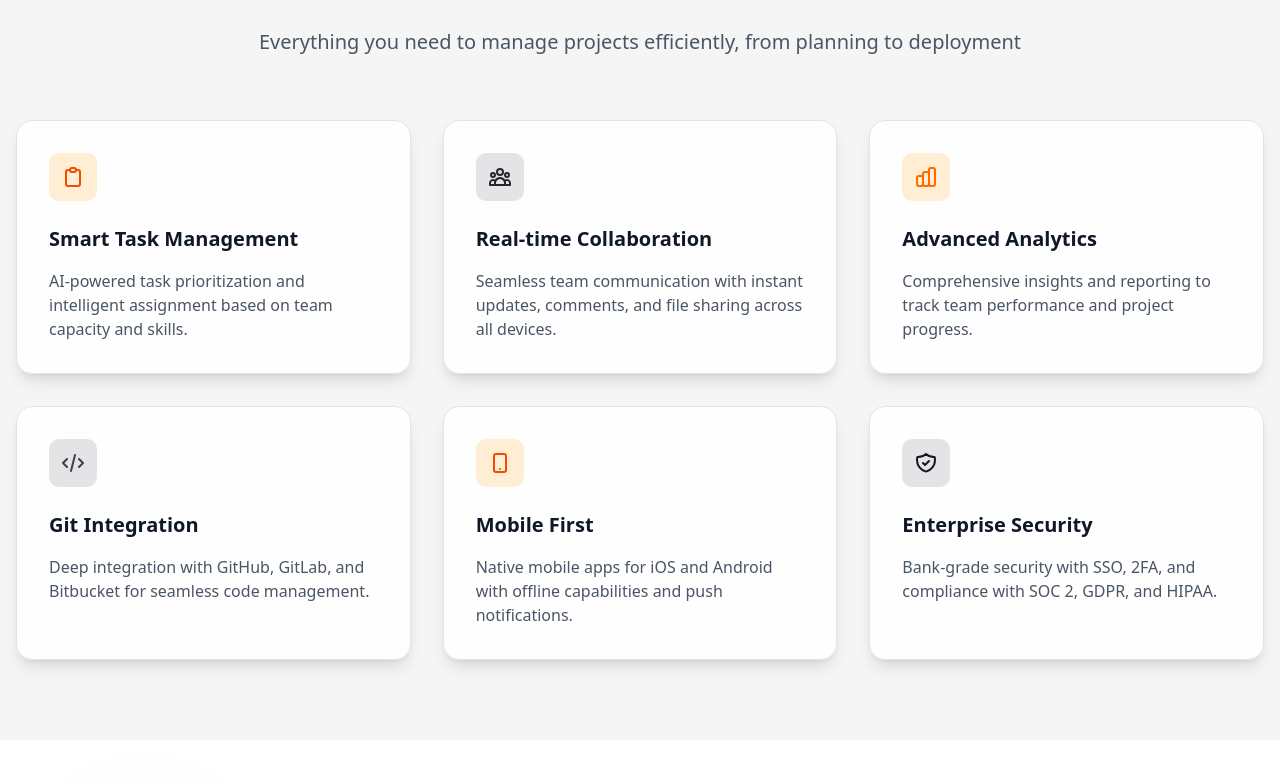
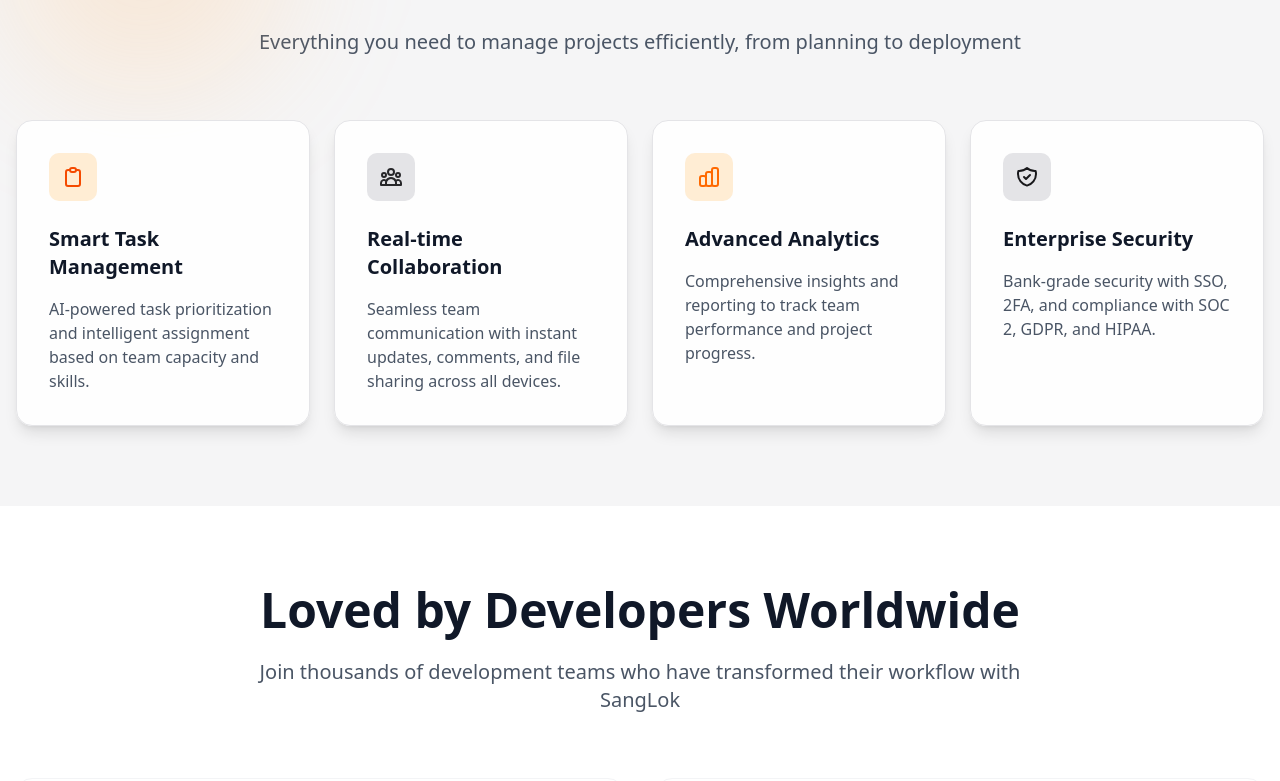
Before and after one commit to Amansingh0807/sanglok, a Next.js app: page / in a window 1280 px wide. Shown: the part 1059-1840 px from the top of the page. Built offline with nearby package versions, Linux system fonts and the light colour scheme.

Commit message:
feat(home): simplify landing flow and trim feature density

```diff
--- a/app/page.tsx
+++ b/app/page.tsx
@@ -4,11 +4,7 @@ import Navbar from '@/components/Navbar/Navbar';
 import Footer from '@/components/Footer/Footer';
 import HeroSection from '@/components/Home/HeroSection';
 import FeaturesSection from '@/components/Home/FeaturesSection';
-import HowItWorksSection from '@/components/Home/HowItWorksSection';
 import TestimonialsSection from '@/components/Home/TestimonialsSection';
-import IntegrationsSection from '@/components/Home/IntegrationsSection';
-import PricingSection from '@/components/Home/PricingSection';
-import FAQSection from '@/components/Home/FAQSection';
 import CTASection from '@/components/Home/CTASection';
 import { TextScroll } from '@/components/ui/text-scroll';
 
@@ -22,11 +18,7 @@ export default function Home() {
         className="text-zinc-900 dark:text-zinc-100 bg-gradient-to-r from-zinc-950 via-orange-500 to-zinc-900 bg-clip-text text-transparent"
       />
       <FeaturesSection />
-      <HowItWorksSection />
       <TestimonialsSection />
-      <IntegrationsSection />
-      <PricingSection />
-      <FAQSection />
       <CTASection />
       <Footer />
     </div>
--- a/components/Home/FeaturesSection.tsx
+++ b/components/Home/FeaturesSection.tsx
@@ -33,26 +33,6 @@ const FeaturesSection: React.FC = () => {
       bgColor: "bg-orange-100 dark:bg-orange-900/30"
     },
     {
-      title: "Git Integration",
-      description: "Deep integration with GitHub, GitLab, and Bitbucket for seamless code management.",
-      icon: (
-        <svg className="w-6 h-6 text-zinc-700 dark:text-zinc-300" fill="none" stroke="currentColor" viewBox="0 0 24 24">
-          <path strokeLinecap="round" strokeLinejoin="round" strokeWidth={2} d="M10 20l4-16m4 4l4 4-4 4M6 16l-4-4 4-4" />
-        </svg>
-      ),
-      bgColor: "bg-zinc-200 dark:bg-zinc-800"
-    },
-    {
-      title: "Mobile First",
-      description: "Native mobile apps for iOS and Android with offline capabilities and push notifications.",
-      icon: (
-        <svg className="w-6 h-6 text-orange-600 dark:text-orange-400" fill="none" stroke="currentColor" viewBox="0 0 24 24">
-          <path strokeLinecap="round" strokeLinejoin="round" strokeWidth={2} d="M12 18h.01M8 21h8a2 2 0 002-2V5a2 2 0 00-2-2H8a2 2 0 00-2 2v14a2 2 0 002 2z" />
-        </svg>
-      ),
-      bgColor: "bg-orange-100 dark:bg-orange-900/35"
-    },
-    {
       title: "Enterprise Security",
       description: "Bank-grade security with SSO, 2FA, and compliance with SOC 2, GDPR, and HIPAA.",
       icon: (
@@ -65,9 +45,10 @@ const FeaturesSection: React.FC = () => {
   ];
 
   return (
-    <section className="py-20 px-4 bg-zinc-100/70 dark:bg-zinc-950">
+    <section className="py-20 px-4 bg-zinc-100/70 dark:bg-zinc-950 relative overflow-hidden">
+      <div className="absolute -top-16 left-0 w-72 h-72 bg-orange-300/20 dark:bg-orange-700/20 rounded-full blur-3xl animate-drift"></div>
       <div className="max-w-7xl mx-auto">
-        <div className="text-center mb-16">
+        <div className="text-center mb-16 animate-fade-up">
           <h2 className="text-4xl md:text-5xl font-bold text-gray-900 dark:text-white mb-6">
             Powerful Features for Modern Teams
           </h2>
@@ -76,9 +57,13 @@ const FeaturesSection: React.FC = () => {
           </p>
         </div>
 
-        <div className="grid md:grid-cols-3 gap-8">
+        <div className="grid sm:grid-cols-2 lg:grid-cols-4 gap-6 relative">
           {features.map((feature, index) => (
-            <div key={index} className="bg-white/90 dark:bg-zinc-900 p-8 rounded-2xl shadow-lg hover:shadow-xl transition-all duration-300 border border-zinc-200 dark:border-zinc-800 hover:border-orange-300 dark:hover:border-orange-700">
+            <div
+              key={index}
+              className="bg-white/90 dark:bg-zinc-900 p-8 rounded-2xl shadow-lg hover:shadow-xl transition-all duration-300 border border-zinc-200 dark:border-zinc-800 hover:border-orange-300 dark:hover:border-orange-700 hover:-translate-y-2 animate-fade-up"
+              style={{ animationDelay: `${140 * index}ms` }}
+            >
               <div className={`w-12 h-12 ${feature.bgColor} rounded-lg flex items-center justify-center mb-6`}>
                 {feature.icon}
               </div>
```
